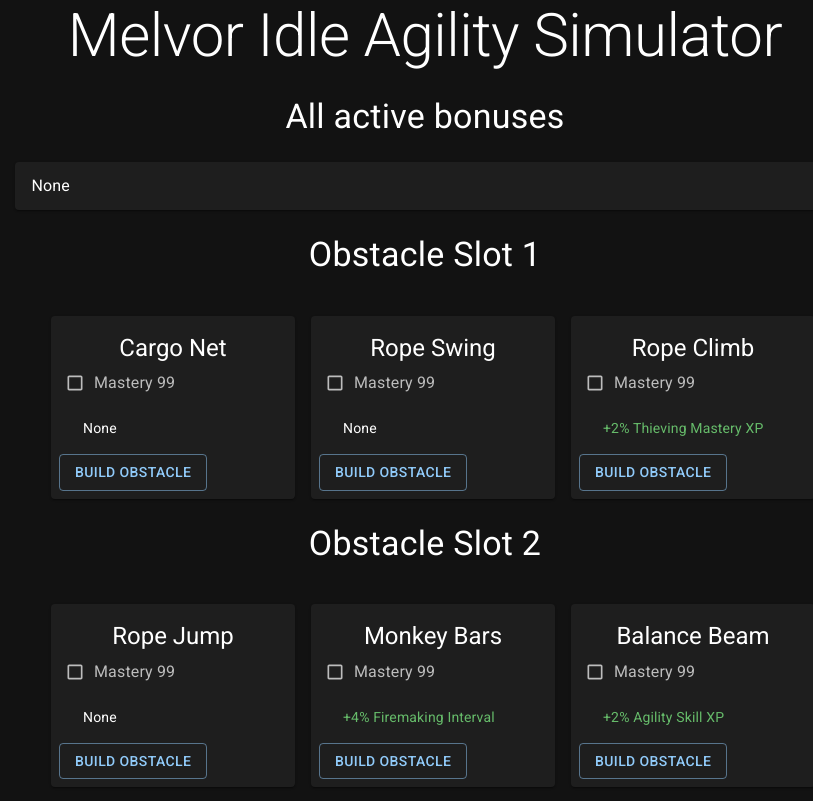
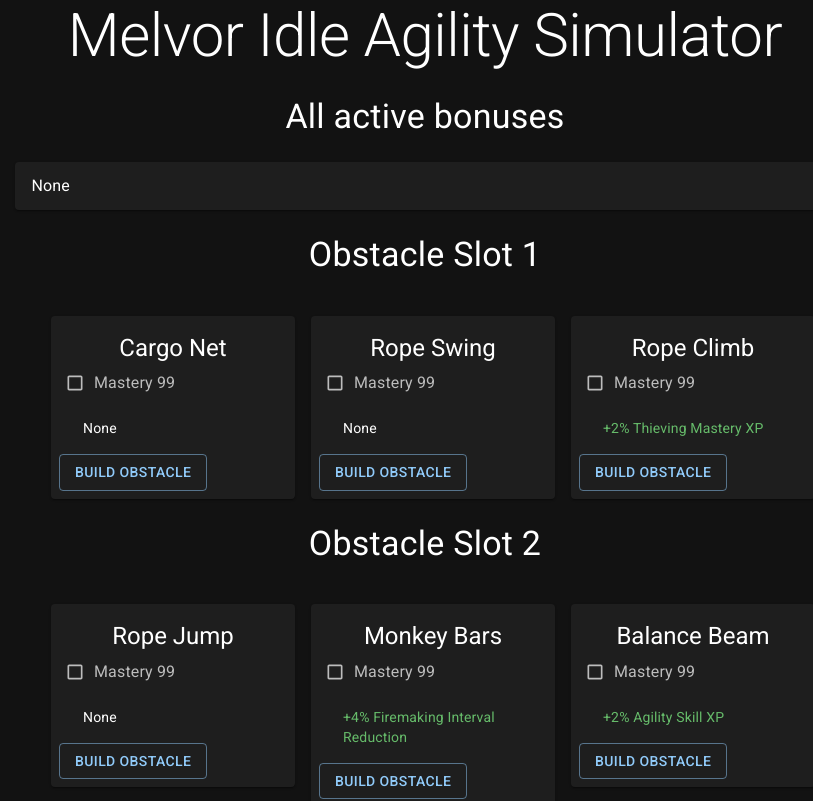
Before and after one commit to busisd/melvor-agility-sim, a React (Create React App) app: page / in a window 1280 px wide. Shown: the top 801 px of the page, without its empty margins (215-1028 px from the left). Built offline with nearby package versions, Linux system fonts and the light colour scheme.

Commit message:
Updated some incorrect data descriptions

```diff
--- a/src/data/data.ts
+++ b/src/data/data.ts
@@ -84,7 +84,7 @@ export const bonusTypeStrings = {
   [BonusTypeKey.DR_PCT]: "% Damage Reduction",
   [BonusTypeKey.DUNGEON_DMG_PCT]: "% Damage To Dungeon Monsters",
   [BonusTypeKey.FARM_YIELD]: "% Farming Yield",
-  [BonusTypeKey.FIRE_INT_PCT]: "% Firemaking Interval",
+  [BonusTypeKey.FIRE_INT_PCT]: "% Firemaking Interval Reduction",
   [BonusTypeKey.FIRE_XP_PCT]: "% Firemaking Skill XP",
   [BonusTypeKey.FISH_DBL_PCT]: "% Chance to Double Items in Fishing",
   [BonusTypeKey.FOOD_HEAL_PCT]: "% Food Healing Value",
@@ -134,7 +134,7 @@ export const bonusTypeStrings = {
     " Base Quantity for Summoning Tablet Creation",
   [BonusTypeKey.THV_DBL_PCT]: "% Chance to Double Items in Thieving",
   [BonusTypeKey.THV_GP_PCT]: "% GP From Thieving",
-  [BonusTypeKey.THV_INT]: "s Thieving Interval",
+  [BonusTypeKey.THV_INT]: "s Thieving Interval Reduction",
   [BonusTypeKey.THV_MAST_PCT]: "% Thieving Mastery XP",
   [BonusTypeKey.THV_SKILL_PCT]: "% Thieving Skill XP",
   [BonusTypeKey.THV_STEALTH]: " Stealth while Thieving",
```
